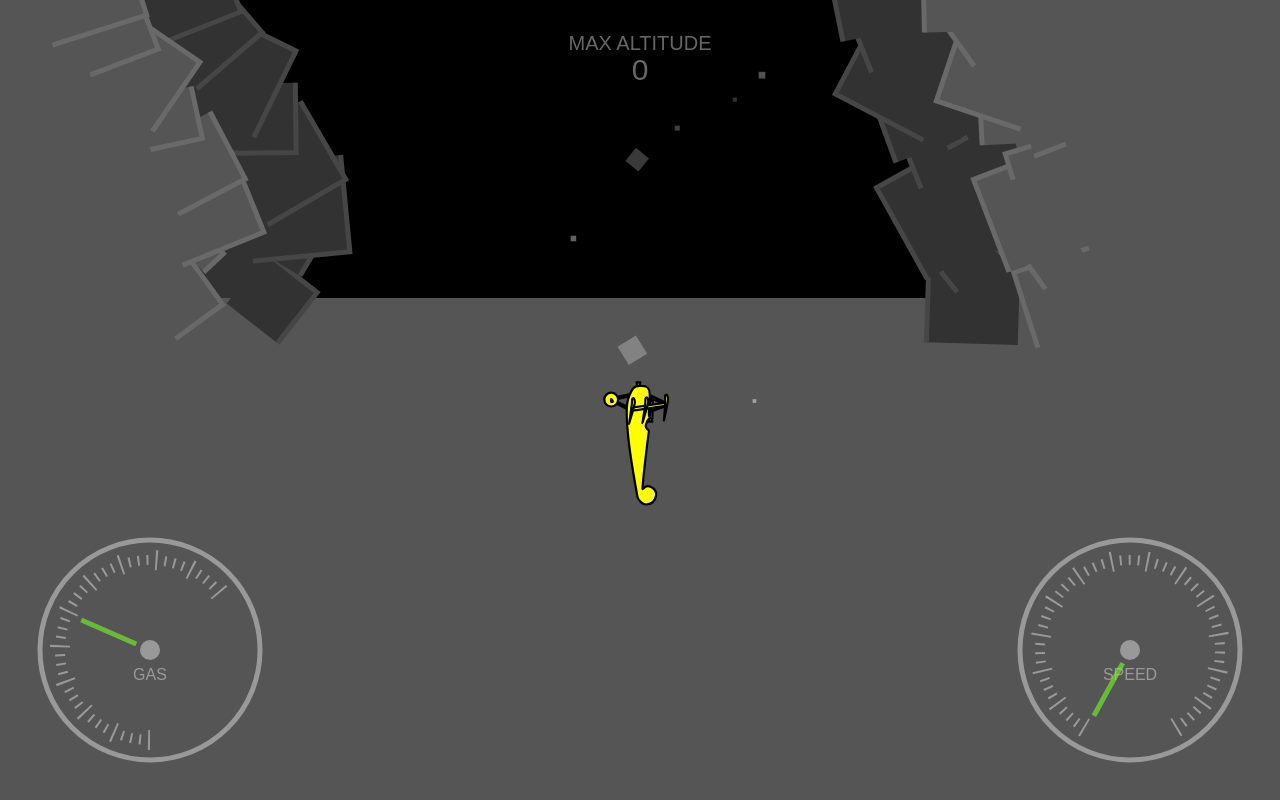
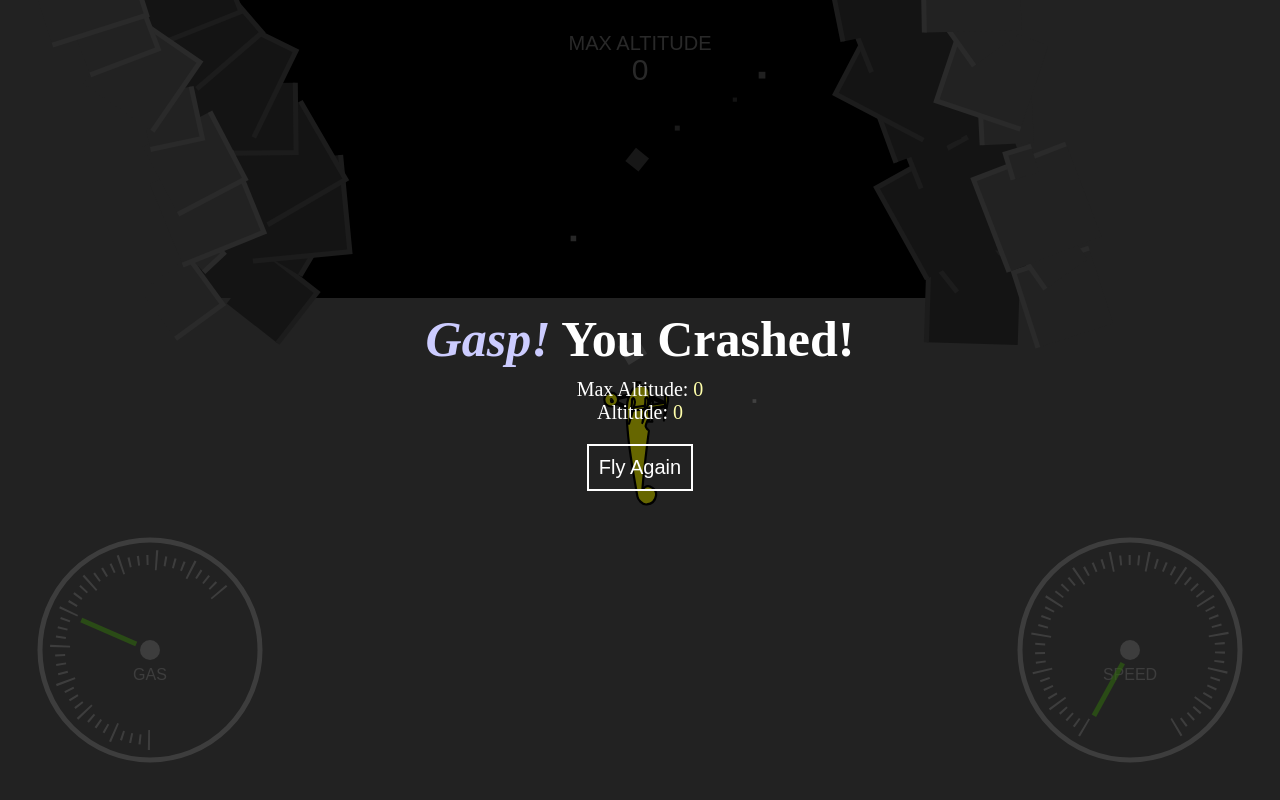
Before and after one commit to Meshiest/gasup, a plain HTML site: page index.html in a window 1280 px wide. Drawn offline with Linux system fonts and the light colour scheme.

Commit message:
Add gameover screen

```diff
--- a/gasup.css
+++ b/gasup.css
@@ -40,7 +40,7 @@ body {
     right: 0;
 }
 
-.hud-title {
+.hud-menu {
     height: 100vh;
     left: 0;
     top: 0;
@@ -52,13 +52,52 @@ body {
     flex:  1;
 }
 
+.loading-screen, .menu {
+    align-items: center;
+    display: flex;
+    justify-content: center;
+}
+
+.menu {
+    background-color: rgba(0, 0, 0, 0.6);
+    flex-direction: column;
+}
+
+.menu h3 {
+    color: #fff;
+    font-size: 50;
+    margin: 0 0;
+}
+
+.menu section {
+    align-items: center;
+    color: #fff;
+    display: flex;
+    flex-direction: column;
+    font-size: 20;
+    margin: 10px 0 20px;
+}
+
+.menu i {
+    color: #ccf;
+}
+
+.menu .numeric {
+    color: #ffa;
+}
+
+.menu button {
+    background: transparent;
+    border: 2px solid white;
+    color: #fff;
+    font-size: 20px;
+    padding: 10px;
+}
+
 .loading-screen {
-    align-items: center;
     background-color: #000;
     color: #fff;
-    display: flex;
     font-size: 50;
-    justify-content: center;
 }
 
 .load-text {
--- a/gasup.js
+++ b/gasup.js
@@ -681,11 +681,17 @@ function emptyElem(el) {
 let titleSequence = 2;
 
 async function main() {
+  $('#gameover-screen').style.display = 'none';
+
   emptyElem($('#elems'));
   emptyElem($('#fg'));
   emptyElem($('#bg'));
+  gameObjects.splice(0, gameObjects.length);
+  particles.splice(0, particles.length);
+
   setPlanePosition(-200, -200, 0);
   planePos = {angle: Math.PI/2, x: 0, y: 0, vx: 0, vy: -200};
+  let gameMaxAlt = 0;
 
   // Creates a lazy list of terrain elements
   const terrain = generateTerrain();
@@ -1056,6 +1062,10 @@ async function main() {
       altGlow = 1;
     }
 
+    if(gameMaxAlt < Math.floor(-planePos.y/250)) {
+      gameMaxAlt = Math.floor(-planePos.y/250);
+    }
+
     // Update altitude indicator appearance
     svgProps($('#alt-text'), {
       opacity: altGlow * 0.6 + 0.4,
@@ -1063,6 +1073,10 @@ async function main() {
       y: 80 + altGlow * 2.5,
     });
   }
+
+  $('#currAlt').textContent = Math.floor(-planePos.y/250);
+  $('#maxAlt').textContent = gameMaxAlt;
+  $('#gameover-screen').style.display = 'flex';
 }
 
 window.addEventListener('load', () => {
--- a/index.html
+++ b/index.html
@@ -225,7 +225,7 @@
       </text>
     </svg>
 
-    <svg class="hud-elem hud-title" xmlns="http://www.w3.org/2000/svg">
+    <svg class="hud-elem hud-menu" xmlns="http://www.w3.org/2000/svg">
       <text
         id="title-text"
         font-weight="normal"
@@ -237,8 +237,19 @@
         Gas Up!
       </text>
     </svg>
-    <div class="hud-elem hud-title loading-screen">
+    <div class="hud-elem hud-menu loading-screen">
       <span class="load-text">Loading <span class="load-title">Gas Up!</span></span>
+    </div>
+
+    <div class="hud-elem hud-menu menu" id="gameover-screen" style="display: none;">
+      <h3><i>Gasp!</i> You Crashed!</h3>
+      <section>
+        <div>Max Altitude: <span class="numeric" id="maxAlt">50</span></div>
+        <div>Altitude: <span class="numeric" id="currAlt">50</span></div>
+      </section>
+      <div>
+        <button onclick="main()">Fly Again</button>
+      </div>
     </div>
 
     <script type="text/javascript" src="gasup.js"></script>
```
